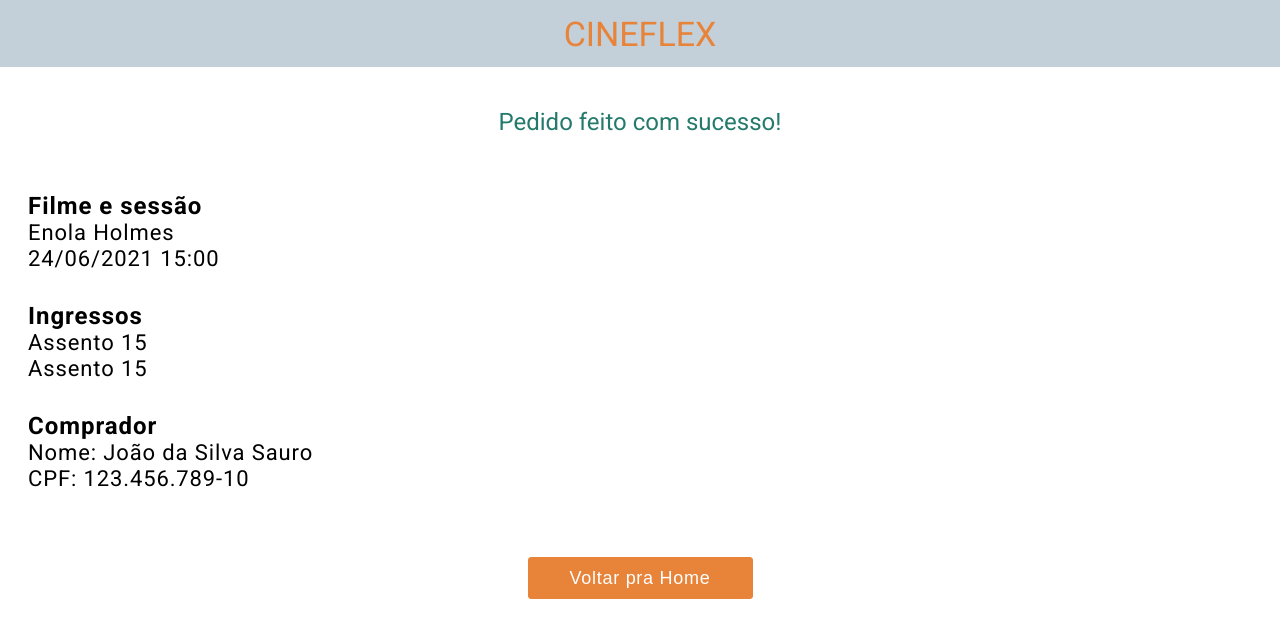
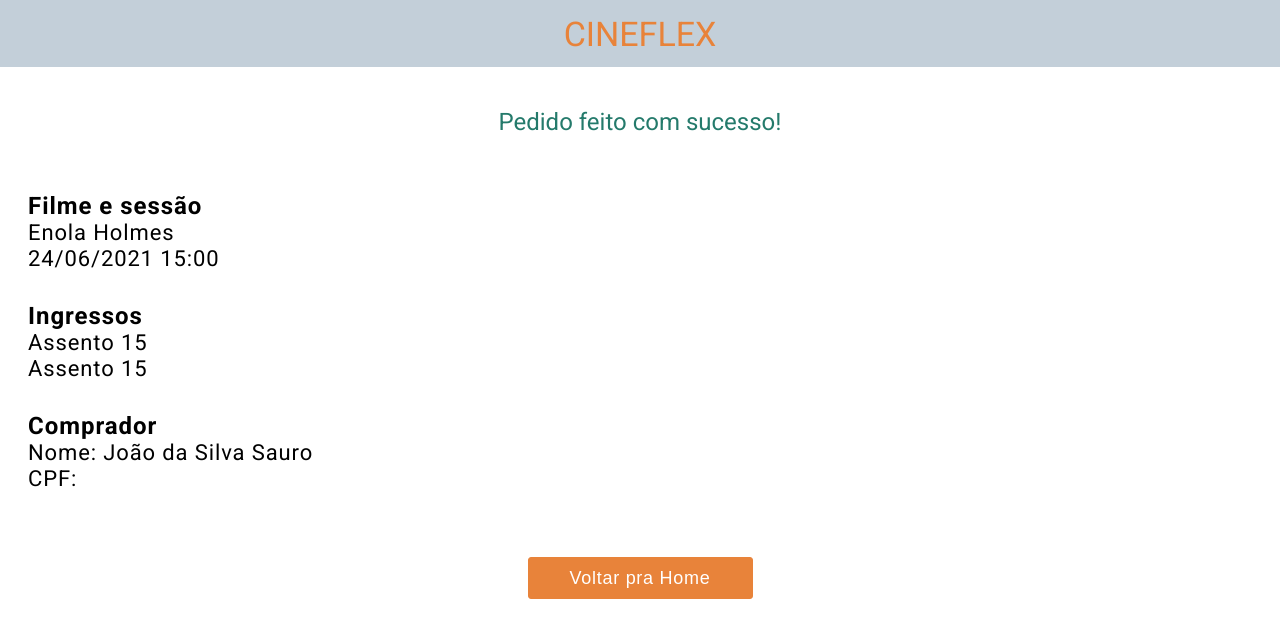
Before and after one commit to joaogabrielgsantos/projeto9-cineflex, a React (Create React App) app: page /sucesso in a window 1280 px wide. Shown: the top 638 px of the page. Built offline with nearby package versions, Linux system fonts and the light colour scheme.

Commit message:
CPF na tela de sucesso

```diff
--- a/src/components/App.js
+++ b/src/components/App.js
@@ -1,3 +1,4 @@
+import { useContext, useState } from "react";
 import { BrowserRouter, Routes, Route } from "react-router-dom";
 import GlobalStyle from "../globalStyles";
 import AssentosSessao from "./AssentosSessao";
@@ -8,6 +9,10 @@ import Topo from "./Topo";
 
 
 function App() {
+
+    const [cpfFinal, setCpfFinal] = useState("")
+
+
     return (
         <>
             <GlobalStyle />
@@ -16,8 +21,8 @@ function App() {
                 <Routes>
                     <Route path="/" element={<PaginaFilmes />} />
                     <Route path="/sessoes/:idFilme" element={<SessoesFilme />} />
-                    <Route path="/assentos/:idSessao" element={<AssentosSessao />} />
-                    <Route path="/sucesso" element={<Sucesso />} />
+                    <Route path="/assentos/:idSessao" element={<AssentosSessao setCpfFinal={setCpfFinal}/>} />
+                    <Route path="/sucesso" element={<Sucesso cpfFinal={cpfFinal}/>} />
                 </Routes>
             </BrowserRouter>
         </>
--- a/src/components/AssentosSessao.js
+++ b/src/components/AssentosSessao.js
@@ -53,7 +53,7 @@ function Assentos({ id, name, isAvailable, setCadeirasSelecionadas, cadeirasSele
 }
 
 
-function AssentosSessao() {
+function AssentosSessao({setCpfFinal}) {
 
     const { idSessao } = useParams()
     console.log(idSessao)
@@ -120,7 +120,7 @@ function AssentosSessao() {
                             <h3>Indisponível</h3>
                         </li>
                     </LegendaAseentos>
-                    <ReservarAssento cadeirasSelecionadas={cadeirasSelecionadas} />
+                    <ReservarAssento cadeirasSelecionadas={cadeirasSelecionadas} setCpfFinal={setCpfFinal}/>
 
                 </ListaAssentos>
             </TelaComFooter>
--- a/src/components/ReservarAssento.js
+++ b/src/components/ReservarAssento.js
@@ -6,11 +6,14 @@ import styled from "styled-components";
 
 
 
-function ReservarAssento({cadeirasSelecionadas}) {
+function ReservarAssento({cadeirasSelecionadas, setCpfFinal}) {
     const [name, setName] = useState("");
     const [cpf, setCpf] = useState("");
     const [comprador, setComprador] = useState("")
     const navigate = useNavigate();
+    setCpfFinal(()=>cpf);
+
+
 
     function fazerReserva(event) {
 
@@ -29,6 +32,7 @@ function ReservarAssento({cadeirasSelecionadas}) {
             setComprador(response)
             console.log(response)
             console.log(cadeirasSelecionadas)
+
 
 
         })
--- a/src/components/Sucesso.js
+++ b/src/components/Sucesso.js
@@ -5,7 +5,7 @@ import { Link } from "react-router-dom";
 
 
 
-function Sucesso() {
+function Sucesso({cpfFinal}) {
     return (
         <TelaSucesso>
             <PageTitle sucesso={true}>Pedido feito com sucesso!</PageTitle>
@@ -22,7 +22,7 @@ function Sucesso() {
             <Wrap>
                 <h2>Comprador</h2>
                 <h3>Nome: João da Silva Sauro</h3>
-                <h3>CPF: 123.456.789-10</h3>
+                <h3>CPF: {cpfFinal}</h3>
             </Wrap>
             <Link to = {"/"}>
             <Button>Voltar pra Home</Button>
```
